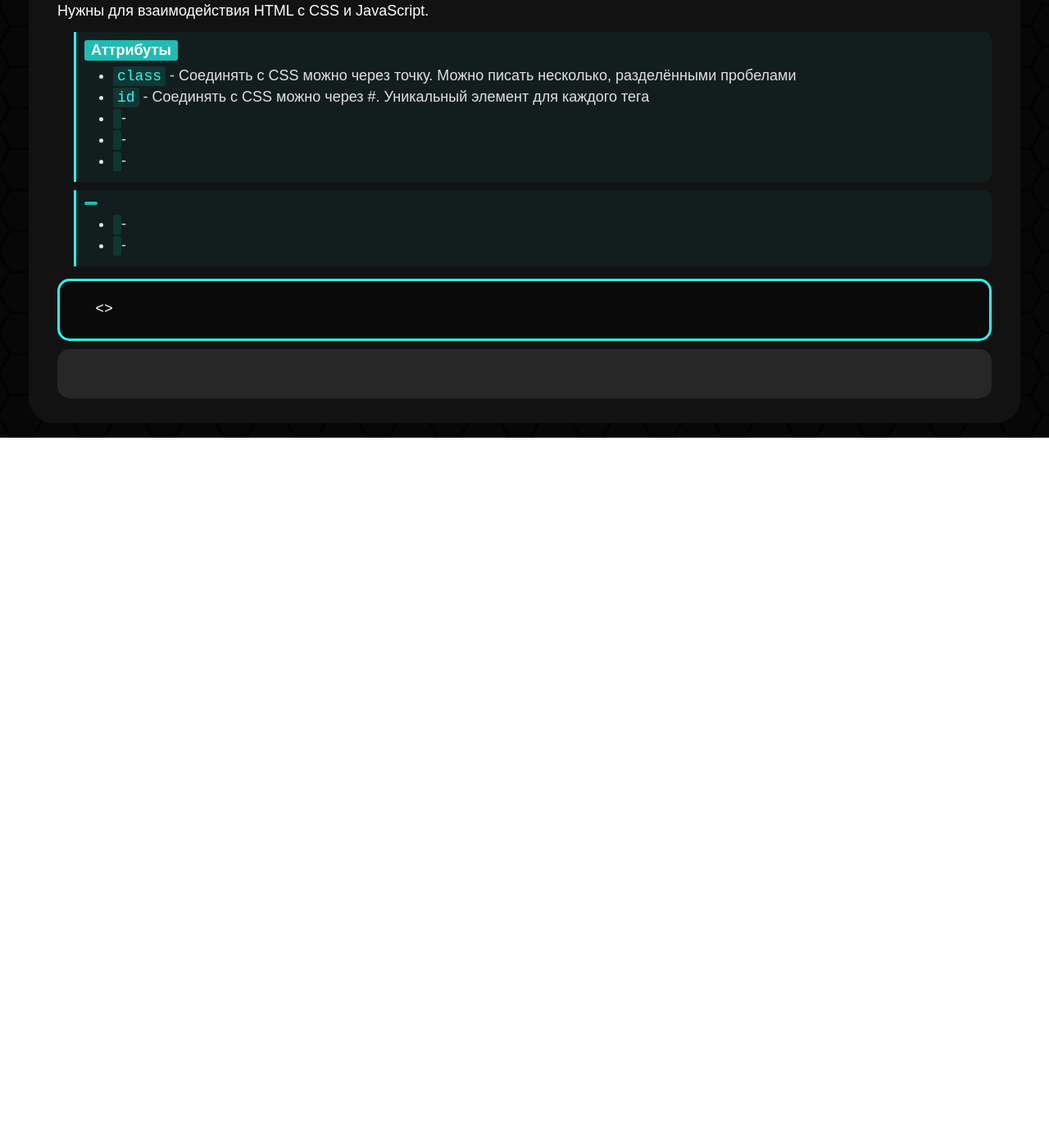
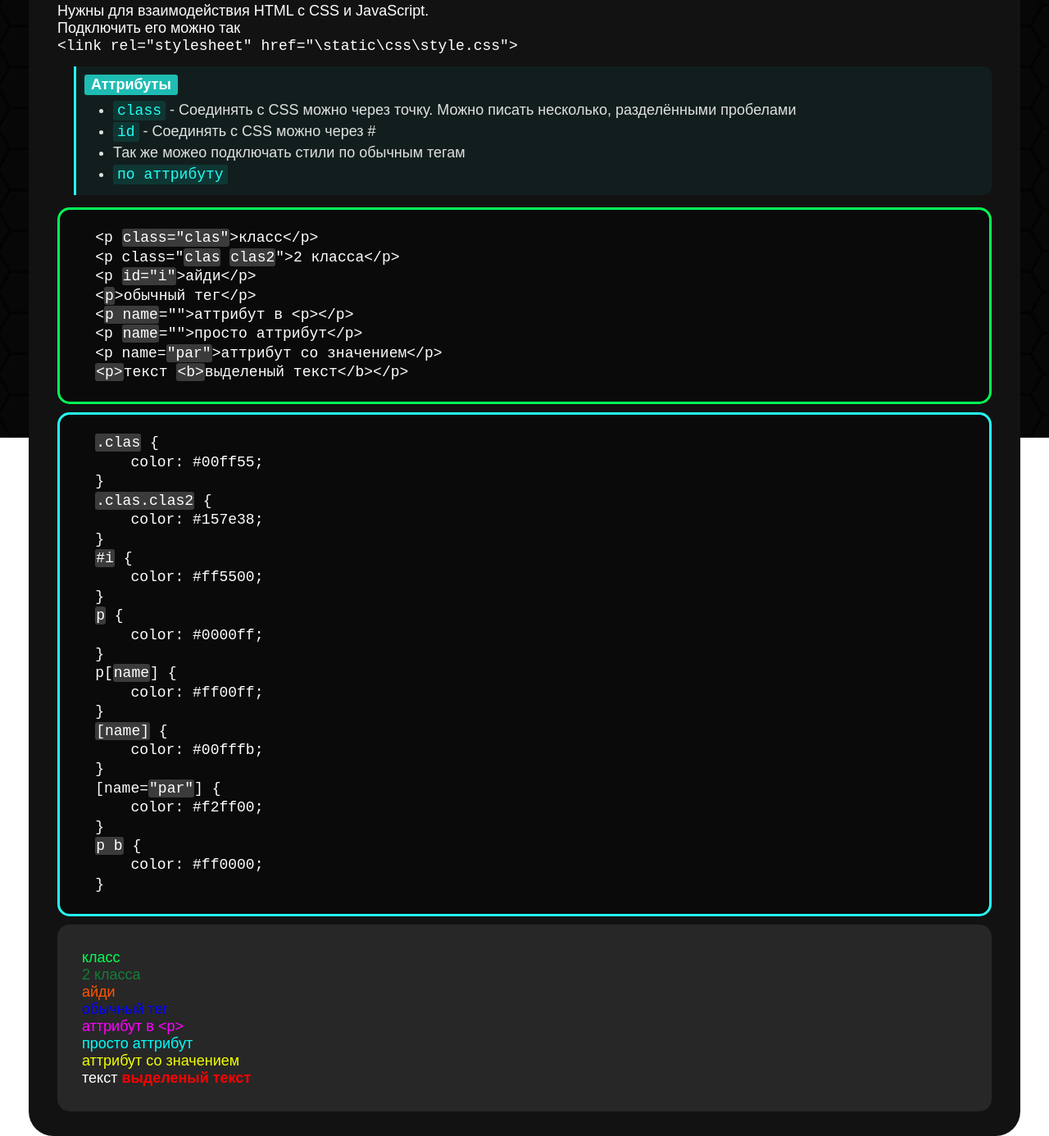
Before and after one commit to viverna1/HTML, a plain HTML site: page index.html in a window 1280 px wide. Shown: the part 266-1652 px from the top of the page at 82% size. Before the commit the page ends 800 px from the top, so only its background shows below. Drawn offline with Linux system fonts and the light colour scheme; files whose address does not match are found by name; a web font is replaced by a local one.

Commit message:
сделана одна сексия для css

```diff
--- a/index.html
+++ b/index.html
@@ -10,7 +10,7 @@
     <meta name="keywords" content="тест,проверка,html,конспект">
 
     <!-- Подключение CSS файла -->
-    <link rel="stylesheet" href="static\css\style.css">
+    <link rel="stylesheet" href="\static\css\style.css">
 
     <!-- Шрифт -->
     <link href="https://fonts.googleapis.com/css2?family=Milligram+Variable:wght@100..900&display=swap" rel="stylesheet">
@@ -19,7 +19,7 @@
 <body>
     <header id="main-header">
         <div id="header-gradient">
-            <h1>Конспект по HTML, CSS и JavaScript</h1>
+            <h1>Конспект по веб-разработен</h1>
         </div>
     </header>
 
@@ -63,6 +63,10 @@
     &lt;>
             </code>
 
+            <code class="language-css">
+    .
+            </code>
+
             <div class="result">
 
             </div>
@@ -97,7 +101,8 @@
                 </div>
             </section>
 
-            <!-- Отоброжение текста ">
+            <!-- Отоброжение текста "> -->
+            <section class="disabled1">
                 <header id="heading"><h2>Отоброжение текста</h2></header>
 
                 <p>&lt;p> - делает отступы сверху и снизу и занимает всю ширину экрана<br>
@@ -1009,35 +1014,95 @@
 
                 <p>
                     Нужны для взаимодействия HTML с CSS и JavaScript.<br>
+                    Подключить его можно так<br>
+                    <code>&lt;link rel="stylesheet" href="\static\css\style.css"></code>
 
                     <ul class="attributes-list">
                         <li>
                             <mark>Аттрибуты</mark>
                             <ul>
                                 <li><code>class</code> - Соединять с CSS можно через точку. Можно писать несколько, разделёнными пробелами</li>
-                                <li><code>id</code> - Соединять с CSS можно через #. Уникальный элемент для каждого тега</li>
-                                <li><code></code> - </li>
-                                <li><code></code> - </li>
-                                <li><code></code> - </li>
-                            </ul>
-                        </li>
-
-                        <li>
-                            <mark></mark>
-                            <ul>
-                                <li><code></code> - </li>
-                                <li><code></code> - </li>
+                                <li><code>id</code> - Соединять с CSS можно через #</li>
+                                <li>Так же можео подключать стили по обычным тегам</li>
+                                <li><code>по аттрибуту</code></li>
                             </ul>
                         </li>
                     </ul>
                 </p>
 
                 <code class="language-html">
-    &lt;>
+    &lt;p <mark>class="clas"</mark>>класс&lt;/p>
+    &lt;p class="<mark>clas</mark> <mark>clas2</mark>">2 класса&lt;/p>
+    &lt;p <mark>id="i"</mark>>айди&lt;/p>
+    &lt;<mark>p</mark>>обычный тег&lt;/p>
+    &lt;<mark>p name</mark>="">аттрибут в &lt;p>&lt;/p>
+    &lt;p <mark>name</mark>="">просто аттрибут&lt;/p>
+    &lt;p name=<mark>"par"</mark>>аттрибут со значением&lt;/p>
+    <mark>&lt;p></mark>текст <mark>&lt;b></mark>выделеный текст&lt;/b>&lt;/p>
+                </code>
+
+                <code class="language-css">
+    <mark>.clas</mark> {
+        color: #00ff55;
+    }
+    <mark>.clas.clas2</mark> {
+        color: #157e38;
+    }
+    <mark>#i</mark> {
+        color: #ff5500;
+    }
+    <mark>p</mark> {
+        color: #0000ff;
+    }
+    p[<mark>name</mark>] {
+        color: #ff00ff;
+    }
+    <mark>[name]</mark> {
+        color: #00fffb;
+    }
+    [name=<mark>"par"</mark>] {
+        color: #f2ff00;
+    }
+    <mark>p b</mark> {
+        color: #ff0000;
+    }
                 </code>
 
                 <div class="result">
-
+                    <style>
+                        .clas {
+                            color: #00ff55;
+                        }
+                        .clas.clas2 {
+                            color: #157e38;
+                        }
+                        #i {
+                            color: #ff5500;
+                        }
+                        p1 {
+                            color: #0000ff;
+                        }
+                        p[name="2"] {
+                            color: #ff00ff;
+                        }
+                        [name] {
+                            color: #00fffb;
+                        }
+                        [name="par"] {
+                            color: #f2ff00;
+                        }
+                        p b {
+                            color: #ff0000;
+                        }
+                    </style>
+                    <p class="clas">класс</p>
+                    <p class="clas clas2">2 класса</p>
+                    <p id="i">айди</p>
+                    <p1>обычный тег</p1>
+                    <p name="2">аттрибут в &lt;p></p>
+                    <p name="">просто аттрибут</p>
+                    <p name="par">аттрибут со значением</p>
+                    <p>текст <b>выделеный текст</b></p>
                 </div>
             </section>
         </div>
--- a/static/css/style.css
+++ b/static/css/style.css
@@ -214,7 +214,23 @@ main {
     /* padding: 15px; */
     margin: 10px 0;
 
-    border: 3px solid #fff;
+    border: 3px solid #00ff55;
+    border-radius: 15px;
+
+    line-height: 130%;
+
+    white-space: pre; /* Перенос строки */
+    overflow: hidden;
+}
+.language-css {
+    display: block;
+
+    background-color: #0a0a0a;
+
+    /* padding: 15px; */
+    margin: 10px 0;
+
+    border: 3px solid #24fff2;
     border-radius: 15px;
 
     line-height: 130%;
--- a/static/scripts/script.js
+++ b/static/scripts/script.js
@@ -8,7 +8,6 @@ function updateAttributeColors(color) {
     const attributesList = document.querySelectorAll('.attributes-list > li');
     const attributesMark = document.querySelectorAll('.attributes-list > li > mark');
     const attributesCode = document.querySelectorAll('.attributes-list code');
-    const language_html = document.querySelectorAll('.language-html'); // Поля с кодом на сайте
 
     const buttons = document.querySelectorAll('.button');
     const mark = document.querySelector('mark');
@@ -36,12 +35,6 @@ function updateAttributeColors(color) {
     attributesCode.forEach(code => {
         code.style.color = color;
         code.style.backgroundColor = darkerColor;
-    });
-
-    // Поля с кодом на сайте
-    language_html.forEach(code => {
-        // code.style.color = `rgba(${r}, ${g}, ${b}, 0.15)`;
-        code.style.borderColor = color;
     });
 
     // Кнопки
```
Also changed, not shown: templates/about.html (+2 -2 lines).
